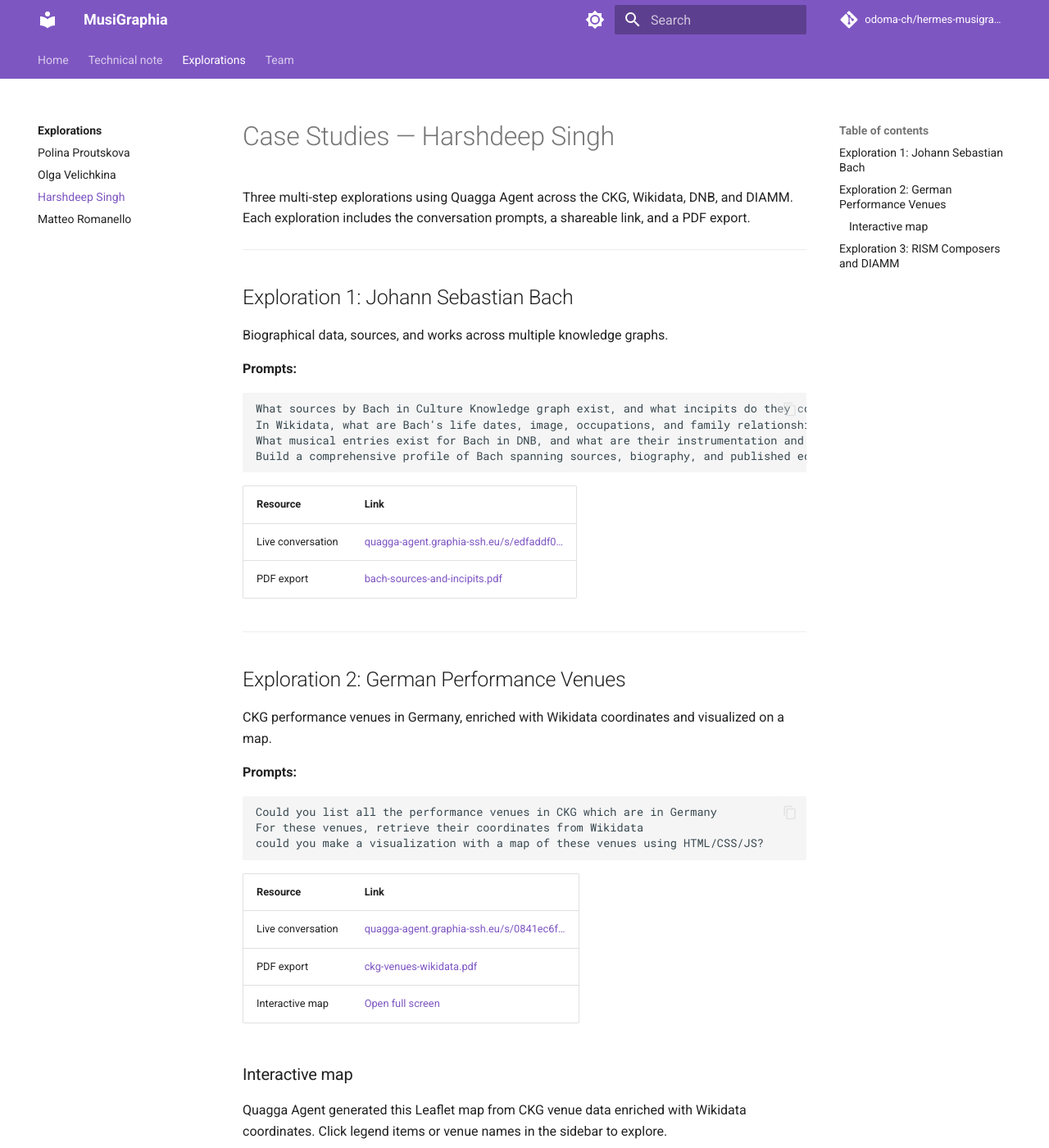
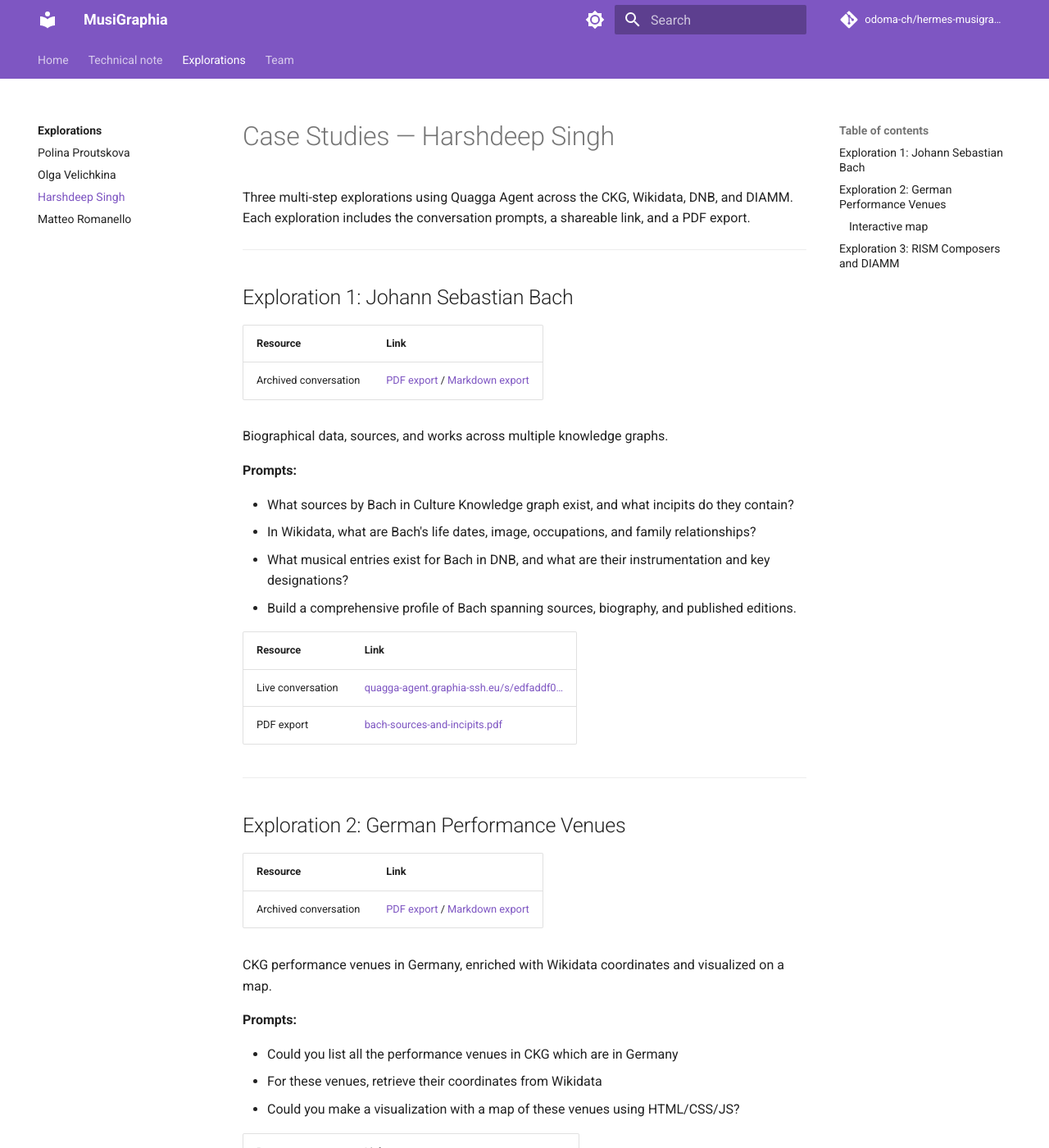
Before and after one commit to odoma-ch/hermes-musigraphia-report, an MkDocs documentation site: the page built from docs/explorations/harshdeep.md, in a window 1280 px wide and 1400 px high. Shown: the whole window at 82% size. Built offline with MkDocs 1.6.1 and Material for MkDocs 9.7.7, drawn with Linux system fonts in a browser that asks for light colours; comment, search, counter and statistics services are not loaded; some of the changed text lies outside the part shown.

Commit message:
Light edit (formatting) of Harshdeep's exploration write-up

````diff
--- a/docs/explorations/harshdeep.md
+++ b/docs/explorations/harshdeep.md
@@ -10,16 +10,19 @@ Three multi-step explorations using Quagga Agent across the CKG, Wikidata, DNB,
 
 ## Exploration 1: Johann Sebastian Bach
 
+| Resource | Link |
+|----------|------|
+| Archived conversation | [PDF export](../assets/chat-archive/Harshdeep_chat_) / [Markdown export](../assets/chat-archive/Harshdeep_chat_) | |
+
 Biographical data, sources, and works across multiple knowledge graphs.
+
 
 **Prompts:**
 
-```
-What sources by Bach in Culture Knowledge graph exist, and what incipits do they contain?
-In Wikidata, what are Bach's life dates, image, occupations, and family relationships?
-What musical entries exist for Bach in DNB, and what are their instrumentation and key designations?
-Build a comprehensive profile of Bach spanning sources, biography, and published editions.
-```
+- What sources by Bach in Culture Knowledge graph exist, and what incipits do they contain?
+- In Wikidata, what are Bach's life dates, image, occupations, and family relationships?
+- What musical entries exist for Bach in DNB, and what are their instrumentation and key designations?
+- Build a comprehensive profile of Bach spanning sources, biography, and published editions.
 
 | Resource | Link |
 |----------|------|
@@ -30,15 +33,17 @@ Build a comprehensive profile of Bach spanning sources, biography, and published
 
 ## Exploration 2: German Performance Venues
 
+| Resource | Link |
+|----------|------|
+| Archived conversation | [PDF export](../assets/chat-archive/Harshdeep_chat_) / [Markdown export](../assets/chat-archive/Harshdeep_chat_) | |
+
 CKG performance venues in Germany, enriched with Wikidata coordinates and visualized on a map.
 
 **Prompts:**
 
-```
-Could you list all the performance venues in CKG which are in Germany
-For these venues, retrieve their coordinates from Wikidata
-could you make a visualization with a map of these venues using HTML/CSS/JS?
-```
+- Could you list all the performance venues in CKG which are in Germany
+- For these venues, retrieve their coordinates from Wikidata
+- Could you make a visualization with a map of these venues using HTML/CSS/JS?
 
 | Resource | Link |
 |----------|------|
@@ -67,15 +72,12 @@ Quagga Agent generated this Leaflet map from CKG venue data enriched with Wikida
 
 Cross-graph analysis linking RISM composer records in CKG with DIAMM composition data.
 
+| Resource | Link |
+|----------|------|
+| Archived conversation | [PDF export](../assets/chat-archive/Harshdeep_chat_) / [Markdown export](../assets/chat-archive/Harshdeep_chat_) | |
+
 **Prompts:**
 
-```
-Which RISM persons are recorded in CKG as composers, and what are their source counts?
-In the DIAMM graph, which compositions have composer links matching these same persons?
-Is there a correlation between a composer's RISM source count and their DIAMM composition count for these matched persons?
-```
-
-| Resource | Link |
-|----------|------|
-| Live conversation | [quagga-agent.graphia-ssh.eu/s/62fa3629…](https://quagga-agent.graphia-ssh.eu/s/62fa3629-0660-4a9c-98f0-1befb608600e) |
-| PDF export | [rism-composers-in-ckg.pdf](../assets/pdfs/rism-composers-in-ckg.pdf) |
+- Which RISM persons are recorded in CKG as composers, and what are their source counts?
+- In the DIAMM graph, which compositions have composer links matching these same persons?
+- Is there a correlation between a composer's RISM source count and their DIAMM composition count for these matched persons?
````
